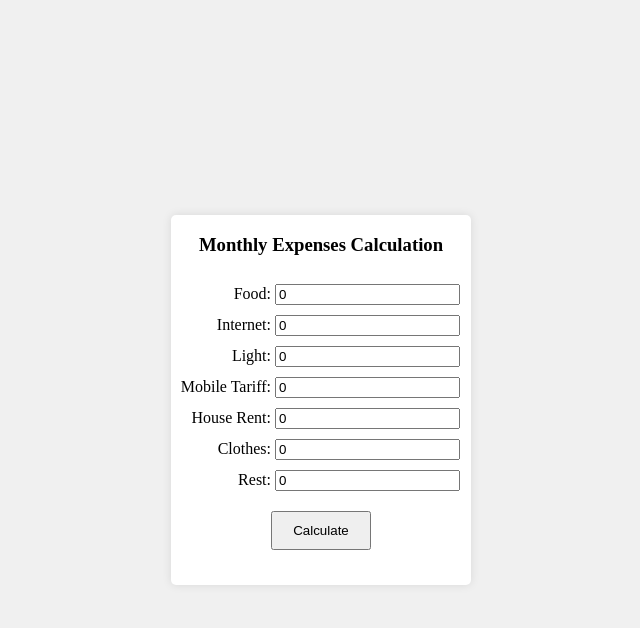
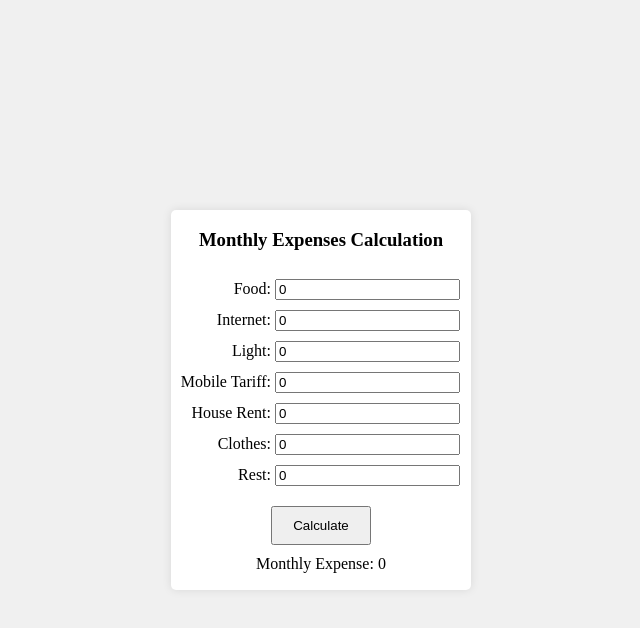
Before and after one commit to OlexandrVaidych/monthly-expenses, a plain HTML site: page index.html in a window 1280 px wide. Both pictures are taken after a click on the button "Calculate". Shown: the whole page, without its empty margins (319-959 px from the left). Drawn offline with Linux system fonts and the light colour scheme.

Commit message:
monthly expense displayed

```diff
--- a/index.html
+++ b/index.html
@@ -45,6 +45,7 @@
                 <button type="button" onclick="calculateMonthlyExpense()">Calculate</button>
             </div>
           </form>
+          <div id="expense"></div>
     </div>
 </body>
 </html>
--- a/monthlyExpense.js
+++ b/monthlyExpense.js
@@ -9,5 +9,7 @@ function calculateMonthlyExpense(){
 
     monthlyExpense = foodPrice + internetPrice + lightPrice + tariffPrice + houseRentPrice + clothesPrice + restPrice
 
-    alert(monthlyExpense)
+    const displayExpense = document.getElementById("expense")
+    displayExpense.innerHTML = `Monthly Expense: ${monthlyExpense}`
+    displayExpense.classList.add("expense")
 }
--- a/styles.css
+++ b/styles.css
@@ -9,7 +9,7 @@ body {
 
 .container {
     width: 300px;
-    height: 370px;
+    height: 380px;
     background-color: #ffffff;
     border-radius: 5px;
     box-shadow: 0 0 10px rgba(0, 0, 0, 0.1);
@@ -39,3 +39,9 @@ label {
 button {
     padding: 10px 20px;
   }
+
+.expense {
+    display: flex;
+    justify-content: center;
+    margin-top: 10px;
+}
```
